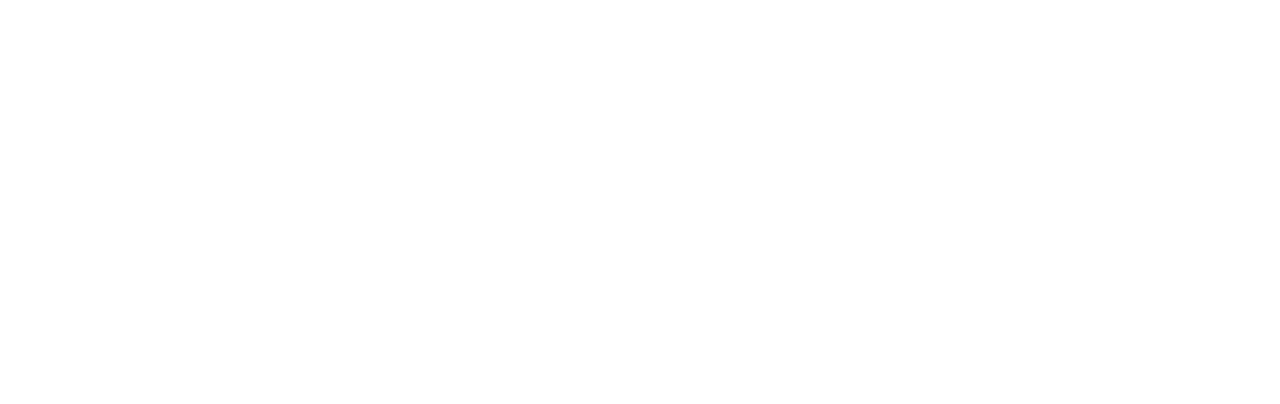
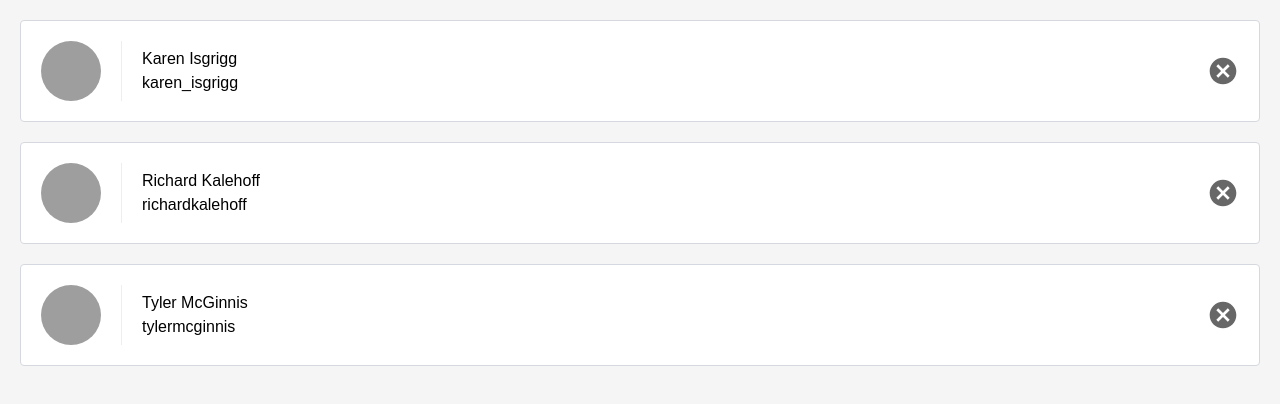
Before and after one commit to MarcioBBS/react-udacity, a React (Create React App) app in the folder contacts/: page / in a window 1280 px wide. Shown: the top 404 px of the page. Built offline with nearby package versions, Linux system fonts and the light colour scheme.

Commit message:
Update Contact List

```diff
--- a/contacts/src/App.js
+++ b/contacts/src/App.js
@@ -33,6 +33,7 @@
  }
 
 
+// Using functinal Compoments
 // const App = () => {
 //   return (
 //     <div className="App">
--- a/contacts/src/ListContacts.js
+++ b/contacts/src/ListContacts.js
@@ -2,10 +2,19 @@
 
 class ListContacts extends Component {
     render() {
-        console.log('Props: ', this.props);
+        const contacts = this.props.contacts;
         return (
             <ol className= 'contact-list'>
-
+                {contacts.map(contact => (
+                    <li key= {contact.id} className= 'contact-list-item'>
+                        <div className='contact-avatar' style= {{backgroundImage: `url(${contact.avatarURL})`}}></div>
+                        <div className= 'contact-details'>
+                            <p>{contact.name}</p>
+                            <p>{contact.handle}</p>
+                        </div>
+                        <button className= 'contact-remove'>Remove</button>
+                    </li>
+                ))}
             </ol>
         )
     }
--- a/contacts/src/index.css
+++ b/contacts/src/index.css
@@ -1,13 +1,188 @@
+html {
+  box-sizing: border-box;
+}
+*, *:before, *:after {
+  box-sizing: inherit;
+}
+html, body, .root {
+  height: 100%;
+}
 body {
   margin: 0;
-  font-family: -apple-system, BlinkMacSystemFont, 'Segoe UI', 'Roboto', 'Oxygen',
-    'Ubuntu', 'Cantarell', 'Fira Sans', 'Droid Sans', 'Helvetica Neue',
-    sans-serif;
-  -webkit-font-smoothing: antialiased;
-  -moz-osx-font-smoothing: grayscale;
+  padding: 0;
+  font-family: sans-serif;
+  line-height: 1.5;
+}
+body, .app {
+  background: #f5f5f5;
 }
 
-code {
-  font-family: source-code-pro, Menlo, Monaco, Consolas, 'Courier New',
-    monospace;
+/* CreateContact */
+
+.close-create-contact {
+  display: block;
+  width: 60px;
+  height: 60px;
+  background-image: url('./icons/arrow-back.svg');
+  background-position: center;
+  background-repeat: no-repeat;
+  background-size: 30px;
+  font-size: 0;
 }
+
+.create-contact-form {
+  padding: 20px;
+  max-width: 500px;
+  margin: 0 auto;
+  display: flex;
+}
+
+.create-contact-details {
+  margin-left: 20px;
+}
+
+.create-contact-avatar-input {
+  min-width: 60px;
+  height: 60px;
+  background-color: white;
+  background-image: url('./icons/person.svg');
+  background-size: 32px 32px;
+  background-position: center;
+  background-repeat: no-repeat;
+  border-radius: 50%;
+}
+
+.create-contact-details input {
+  width: 100%;
+  padding: 5px 10px;
+  margin-bottom: 10px;
+  font-size: inherit;
+  background: transparent;
+  border: none;
+  border-bottom: 1px solid #ccc;
+  outline: 0;
+}
+
+
+.create-contact-details button {
+  margin-top: 20px;
+  background: #ccc;
+  padding: 10px;
+  text-transform: uppercase;
+  font-size: inherit;
+  border: none;
+  outline: 0;
+}
+
+/* ListContacts */
+
+.list-contacts {
+  padding-top: 60px;
+}
+.list-contacts-top {
+  position: fixed;
+  width: 100%;
+  top: 0;
+  border-bottom: 1px solid #d5d8df;
+  display: flex;
+}
+
+.search-contacts {
+  width: 100%;
+  padding: 20px 20px 20px 60px;
+  background-image: url('./icons/search.svg');
+  background-repeat: no-repeat;
+  background-position: 20px center;
+  background-size: 1.2em;
+  font-size: 1.2em;
+  border: 0;
+  outline: none;
+}
+
+.add-contact {
+  display: block;
+  width: 73px;
+  background: white;
+  background-image: url('./icons/person-add.svg');
+  background-repeat: no-repeat;
+  background-position: center;
+  background-size: 28px;
+  font-size: 0;
+}
+
+.showing-contacts {
+  text-align: center;
+  margin: 20px 0;
+}
+.showing-contacts button {
+  color: blue;
+  background: transparent;
+  border: none;
+  cursor: pointer;
+  font-size: inherit;
+}
+
+.contact-list {
+  width: 100%;
+  margin: 0;
+  padding: 0;
+  list-style-type: none;
+}
+.contact-list-item {
+  padding: 20px;
+  background: white;
+  display: flex;
+}
+
+@media (min-width: 600px) {
+  .contact-list-item {
+    margin: 20px;
+    border: 1px solid #d5d8df;
+    border-radius: 4px;
+  }
+}
+
+.contact-avatar {
+  width: 60px;
+  height: 60px;
+  margin-right: 20px;
+  background-repeat: no-repeat;
+  background-size: cover;
+  border-radius: 50%;
+  flex-shrink: 0;
+}
+
+.contact-details {
+  padding-left: 20px;
+  border-left: 1px solid #eee;
+
+  flex: 1;
+  overflow: hidden;
+
+  display: flex;
+  flex-direction: column;
+  justify-content: center;
+}
+.contact-details p {
+  margin: 0;
+  min-width: 0;
+  white-space: nowrap;
+  overflow: hidden;
+  text-overflow: ellipsis;
+}
+
+.contact-remove {
+  padding-left: 20px;
+  align-self: center;
+  width: 32px;
+  height: 32px;
+  background-color: transparent;
+  background-image: url('./icons/cancel.svg');
+  background-size: 100% 100%;
+  border: 0;
+  color: black;
+  font-size: 0;
+  vertical-align: middle;
+  cursor: pointer;
+  outline: none;
+}
```
